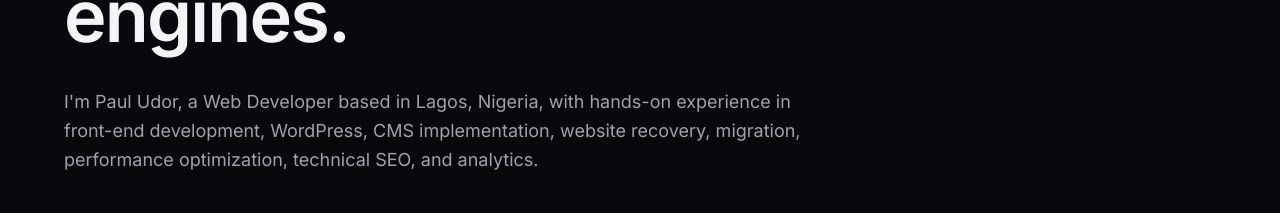
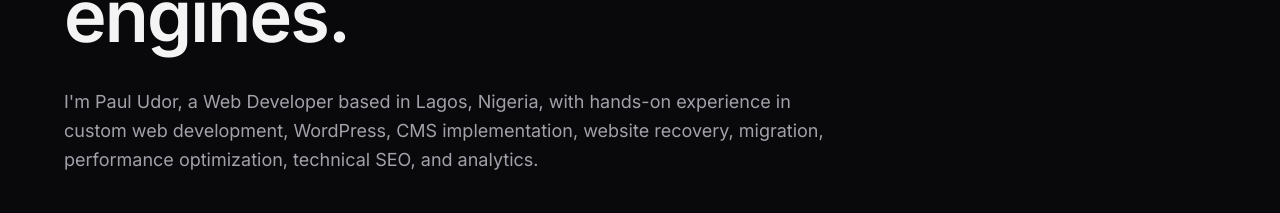
Before and after one commit to plexxypc/paul-udor-portfolio, a React (Vite) app: page / in a window 1280 px wide. Shown: the part 418-631 px from the top of the page. Built offline with nearby package versions, Linux system fonts and the light colour scheme; the HTML template or start-up script is replaced by a standard one.

Commit message:
text update

```diff
--- a/src/components/Hero.tsx
+++ b/src/components/Hero.tsx
@@ -19,7 +19,7 @@ export function Hero() {
 
           <p className="mt-6 md:mt-8 text-base md:text-lg text-text-muted leading-relaxed max-w-3xl">
             I&apos;m {siteConfig.name}, a Web Developer based in {siteConfig.location}, with
-            hands-on experience in front-end development, WordPress, CMS implementation, website
+            hands-on experience in custom web development, WordPress, CMS implementation, website
             recovery, migration, performance optimization, technical SEO, and analytics.
           </p>
 
```
